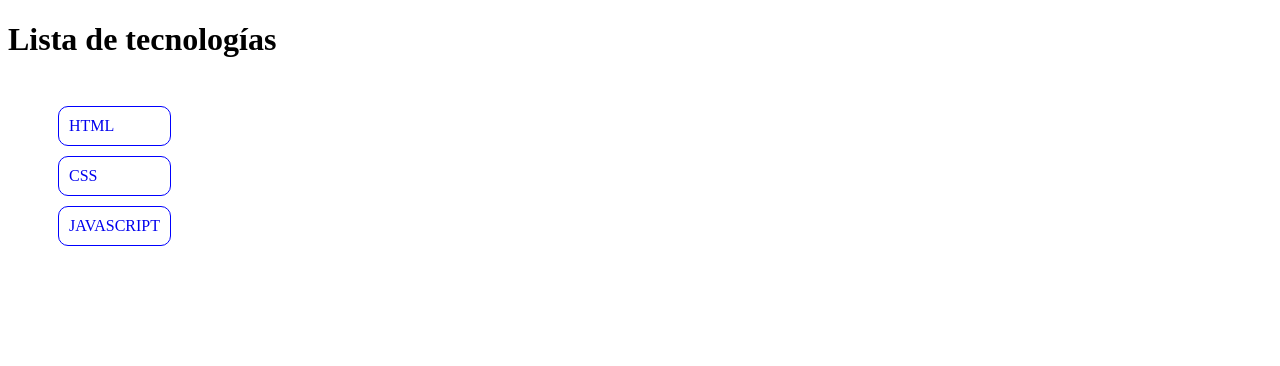
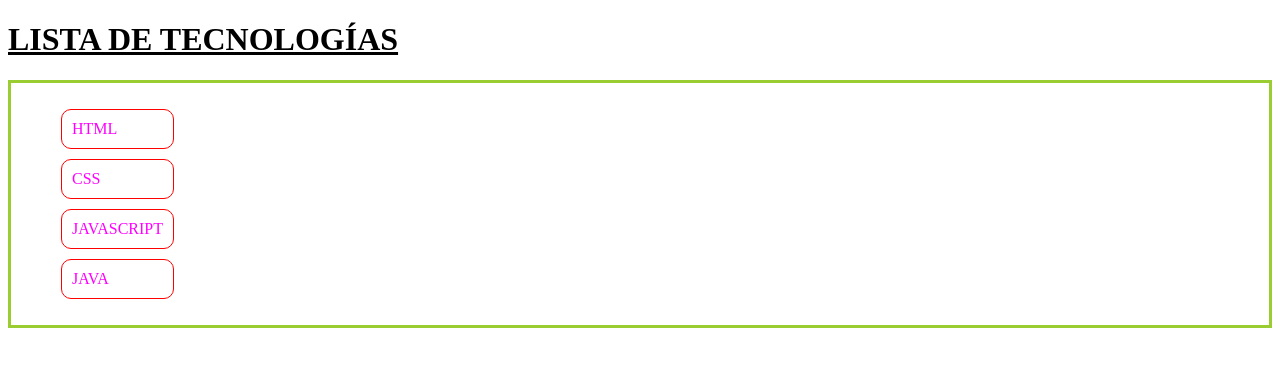
Before and after one commit to jgl1201/Entornos_webTecnologias, a plain HTML site: page index.html in a window 1280 px wide. Drawn offline with Linux system fonts and the light colour scheme.

Commit message:
Nueva tecnología

```diff
--- a/index.html
+++ b/index.html
@@ -21,6 +21,9 @@
             <li class="item">
                 <a href="https://es.wikipedia.org/wiki/javascript">JavaScript</a>
             </li>
+            <li class="item">
+                <a href="https://es.wikipedia.org/wiki/Java">Java</a>
+            </li>
         </ul>
     </div>
 </body>
--- a/styles.css
+++ b/styles.css
@@ -1,10 +1,11 @@
 .container {
     display: flex;
+    border: 3px solid yellowgreen;
 }
 
 .item {
     list-style: none;
-    border: 1px solid blue;
+    border: 1px solid red;
     padding: 10px;
     margin: 10px;
     border-radius: 10px;
@@ -13,8 +14,15 @@
 .item a {
     text-decoration: none;
     text-transform: uppercase;
+    color: fuchsia;
+
 }
 
 .item:hover {
-    background-color: lightcyan;
+    background-color: lightsalmon;
 }
+
+h1 {
+    text-decoration: underline;
+    text-transform: uppercase
+}
```
